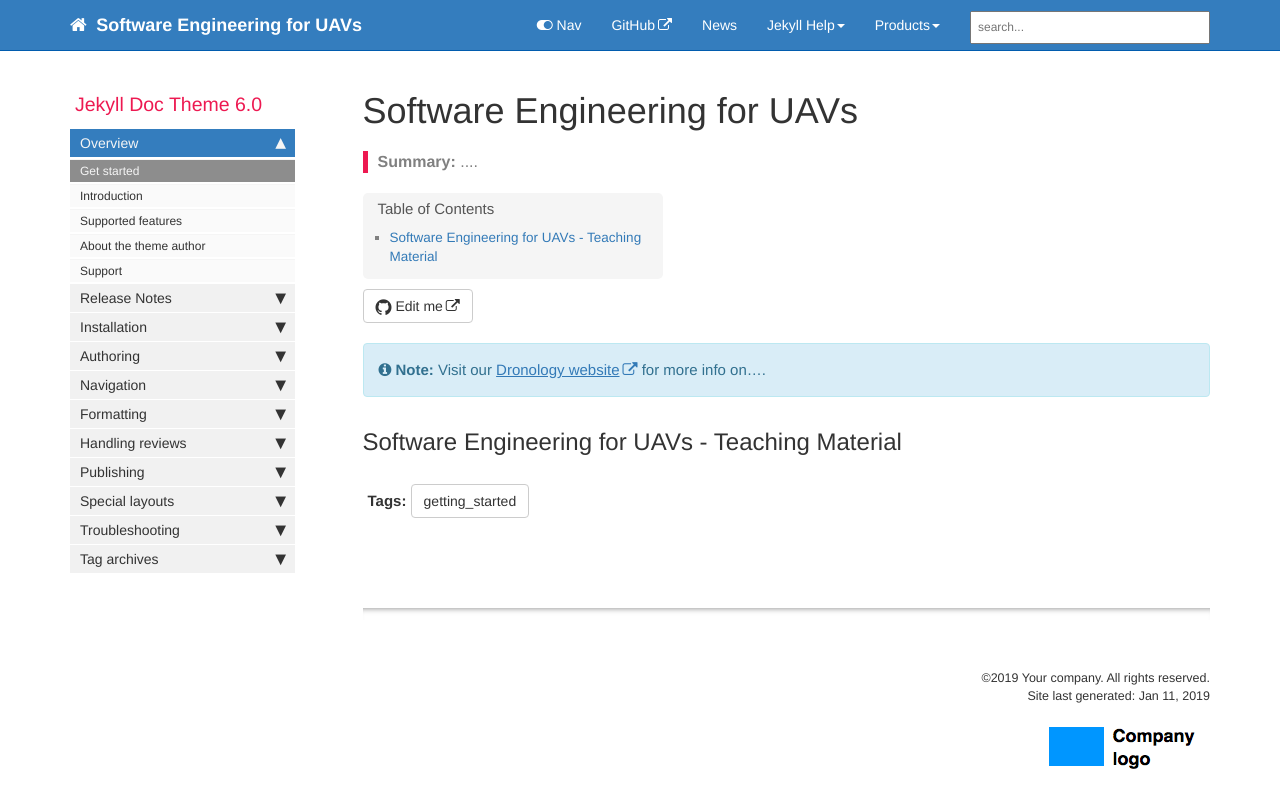
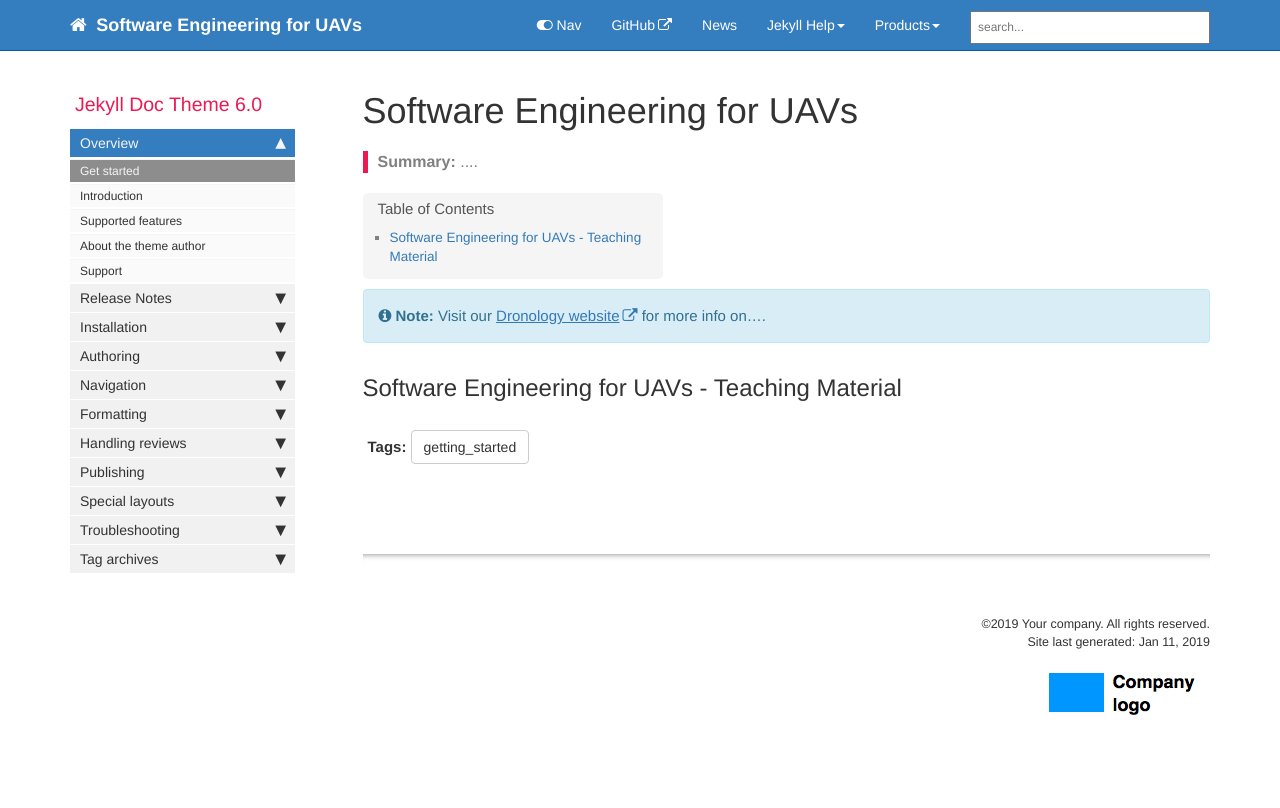
Before and after one commit to SAREC-Lab/sedrones, a Jekyll site: the page built from index.md, in a window 1280 px wide. Shown: the top 808 px of the page. Built offline with Jekyll 4.4.1, drawn with Linux system fonts in a browser that asks for light colours; nearby versions of some CDN libraries; comment, search, counter and statistics services are not loaded.

Commit message:
config updated

```diff
--- a/_config.yml
+++ b/_config.yml
@@ -12,7 +12,7 @@ site_title: Software Engineering for UAVs
 company_name: Your company
 # this appears in the footer
 
-github_editme_path: tomjoht/documentation-theme-jekyll/blob/gh-pages/
+github_editme_path:
 # if you're using Github, provide the basepath to the branch you've created for reviews, following the sample here. if not, leave this value blank.
 
 # gitlab_editme_path: tomjoht/documentation-theme-jekyll/blob/gh-pages/
```
